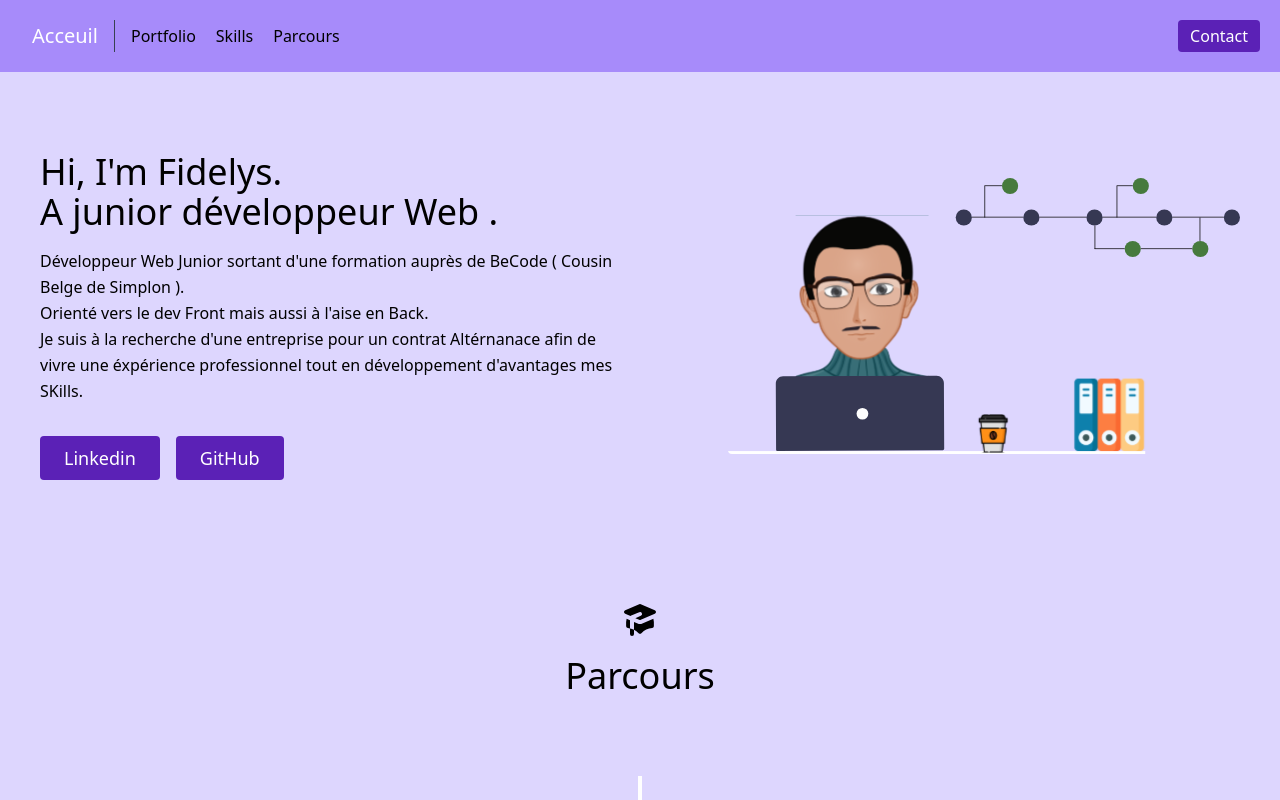
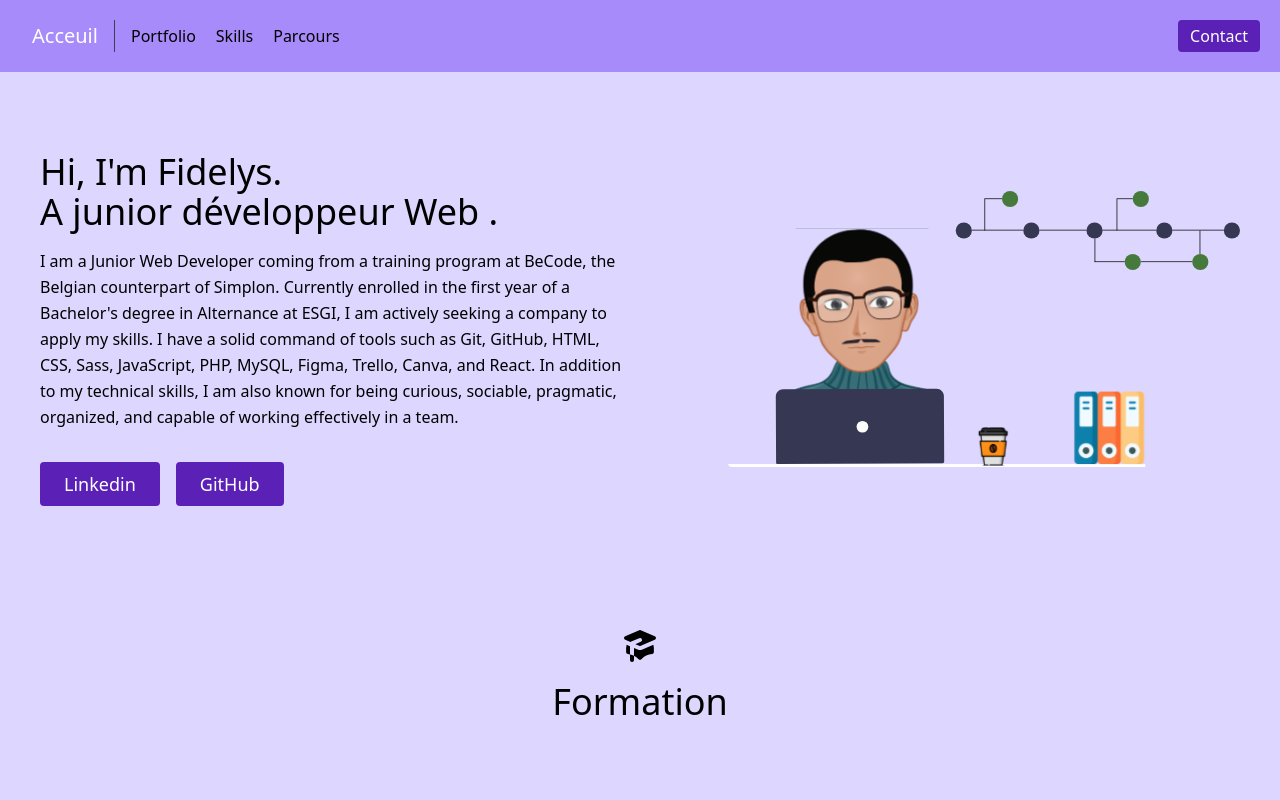
Before and after one commit to FidelysNadison/MyWebSite, a React (Create React App) app: page / in a window 1280 px wide. Shown: the top 800 px of the page. Built offline with nearby package versions, Linux system fonts and the light colour scheme.

Commit message:
modification du texte de présentation

```diff
--- a/src/components/About.jsx
+++ b/src/components/About.jsx
@@ -10,10 +10,10 @@ export default function About() {
             <br className="hidden lg:inline-block" /> A junior développeur Web .
           </h1>
           <p className="mb-8 leading-relaxed">
-          Développeur Web Junior sortant d'une formation auprès de BeCode ( Cousin Belge de Simplon ). <br />
-          Orienté vers le dev Front mais aussi à l'aise en Back. <br />
-          Je suis à la recherche d'une entreprise pour un contrat Altérnanace
-          afin de vivre une éxpérience professionnel tout en développement d'avantages mes SKills.
+          I am a Junior Web Developer coming from a training program at BeCode, the Belgian counterpart of Simplon.
+          Currently enrolled in the first year of a Bachelor's degree in Alternance at ESGI, I am actively seeking a company to apply my skills.
+          I have a solid command of tools such as Git, GitHub, HTML, CSS, Sass, JavaScript, PHP, MySQL, Figma, Trello, Canva, and React.
+          In addition to my technical skills, I am also known for being curious, sociable, pragmatic, organized, and capable of working effectively in a team.
           </p>
           <div className="flex justify-center">
             <a
--- a/src/components/Parcours.jsx
+++ b/src/components/Parcours.jsx
@@ -11,7 +11,7 @@ export default function Parcours() {
           <div className="text-center mb-20">
             <AcademicCapIcon className="w-10 inline-block mb-4" />
             <h1 className="sm:text-4xl text-3xl font-medium title-font text-black mb-4">
-              Parcours
+              Formation
             </h1>
           </div>
 
```
